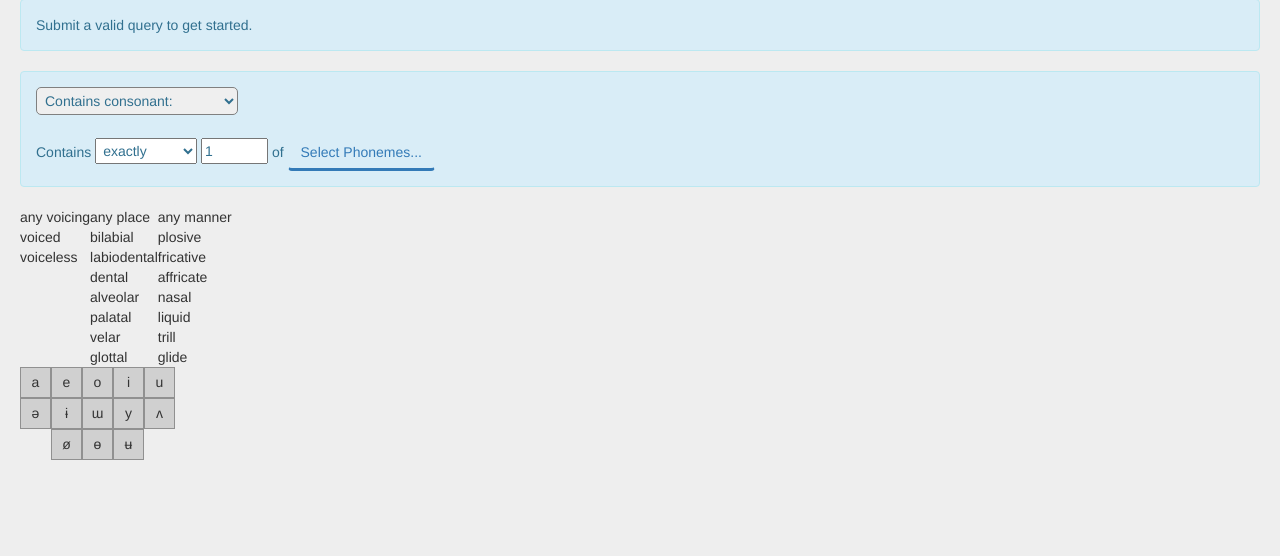
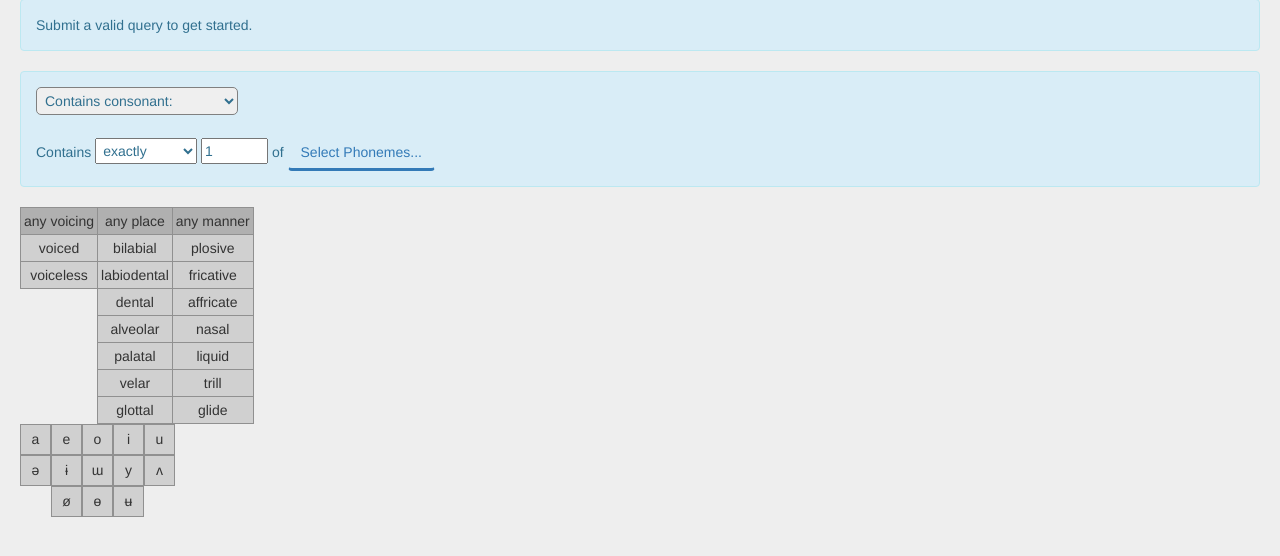
Before and after one commit to Kattusite/linguistics-db, a Flask app: page / in a window 1280 px wide. Shown: the part 145-701 px from the top of the page. Run offline with Flask 2, Linux system fonts and the light colour scheme; some libraries are stand-ins or nearby versions.

Commit message:
even more support for selecting natural classes
GUI is coming along, but needs some code to make sure only one of the elements is selected

```diff
--- a/app/static/css/front.css
+++ b/app/static/css/front.css
@@ -69,8 +69,6 @@ body {
 
 .pbox-label-empty {
   display: table-cell;
-  width: 30px;
-  height: 30px;
   margin: 0px;
 }
 
@@ -89,3 +87,30 @@ body {
 span[data-toggle=tooltip] {
   border-bottom: 1px dotted #000;
 }
+
+/* Phoneme natural class selectors */
+.clbox-label {
+  display: table-cell;
+  background-color: #d0d0d0;
+  border: 1px solid #909090;
+  margin: 0px;
+  text-align: center;
+  vertical-align: middle;
+  cursor: pointer;
+  padding: 3px;
+}
+
+.clbox-label:hover {
+  background-color: #c0c0c0;
+  border: 1px solid #909090;
+}
+
+.clbox-label-empty {
+  display: table-cell;
+  margin: 0px;
+}
+
+.clbox-label.clbox-label-selected {
+  background-color: #b0b0b0;
+}
+/*  */
--- a/app/static/js/front.js
+++ b/app/static/js/front.js
@@ -191,6 +191,13 @@ function handlePboxLabel(element) {
 
   // Save the content changes in the popover attribute.
   link.attr("data-content", str);
+}
+
+/* On click handler for the natural class selector. On a click, deselect the
+ * currently selected element of this type, and select this one instead.
+ * Update the associated link text for the popover. */
+function handleClboxLabel(element) {
+  console.log("thing should do");
 }
 
 // Submission handler to send AJAX requests to server
--- a/app/templates/front.html
+++ b/app/templates/front.html
@@ -242,44 +242,44 @@
         <!-- tablebody automatically generated by cbox-gen.py -->
         <tablebody>
           <tr>
-            <td>any voicing</td>
-            <td>any place</td>
-            <td>any manner</td>
+            <td class="clbox-label clbox-label-selected clbox-label-voicing" onclick="handleClboxLabel(this)">any voicing</td>
+            <td class="clbox-label clbox-label-selected clbox-label-place" onclick="handleClboxLabel(this)">any place</td>
+            <td class="clbox-label clbox-label-selected clbox-label-manner" onclick="handleClboxLabel(this)">any manner</td>
           </tr>
           <tr>
-            <td>voiced</td>
-            <td>bilabial</td>
-            <td>plosive</td>
+            <td class="clbox-label clbox-label-voicing" onclick="handleClboxLabel(this)">voiced</td>
+            <td class="clbox-label clbox-label-place" onclick="handleClboxLabel(this)">bilabial</td>
+            <td class="clbox-label clbox-label-manner" onclick="handleClboxLabel(this)">plosive</td>
           </tr>
           <tr>
-            <td>voiceless</td>
-            <td>labiodental</td>
-            <td>fricative</td>
+            <td class="clbox-label clbox-label-voicing" onclick="handleClboxLabel(this)">voiceless</td>
+            <td class="clbox-label clbox-label-place" onclick="handleClboxLabel(this)">labiodental</td>
+            <td class="clbox-label clbox-label-manner" onclick="handleClboxLabel(this)">fricative</td>
           </tr>
           <tr>
-            <td></td>
-            <td>dental</td>
-            <td>affricate</td>
+            <td class="clbox-label-empty"></td>
+            <td class="clbox-label clbox-label-place" onclick="handleClboxLabel(this)">dental</td>
+            <td class="clbox-label clbox-label-manner" onclick="handleClboxLabel(this)">affricate</td>
           </tr>
           <tr>
-            <td></td>
-            <td>alveolar</td>
-            <td>nasal</td>
+            <td class="clbox-label-empty"></td>
+            <td class="clbox-label clbox-label-place" onclick="handleClboxLabel(this)">alveolar</td>
+            <td class="clbox-label clbox-label-manner" onclick="handleClboxLabel(this)">nasal</td>
           </tr>
           <tr>
-            <td></td>
-            <td>palatal</td>
-            <td>liquid</td>
+            <td class="clbox-label-empty"></td>
+            <td class="clbox-label clbox-label-place" onclick="handleClboxLabel(this)">palatal</td>
+            <td class="clbox-label clbox-label-manner" onclick="handleClboxLabel(this)">liquid</td>
           </tr>
           <tr>
-            <td></td>
-            <td>velar</td>
-            <td>trill</td>
+            <td class="clbox-label-empty"></td>
+            <td class="clbox-label clbox-label-place" onclick="handleClboxLabel(this)">velar</td>
+            <td class="clbox-label clbox-label-manner" onclick="handleClboxLabel(this)">trill</td>
           </tr>
           <tr>
-            <td></td>
-            <td>glottal</td>
-            <td>glide</td>
+            <td class="clbox-label-empty"></td>
+            <td class="clbox-label clbox-label-place" onclick="handleClboxLabel(this)">glottal</td>
+            <td class="clbox-label clbox-label-manner" onclick="handleClboxLabel(this)">glide</td>
           </tr>
         </tablebody>
       </table>
```
Also changed, not shown: clbox-gen.py (renamed from cbox-gen.py, +10 -4 lines).
